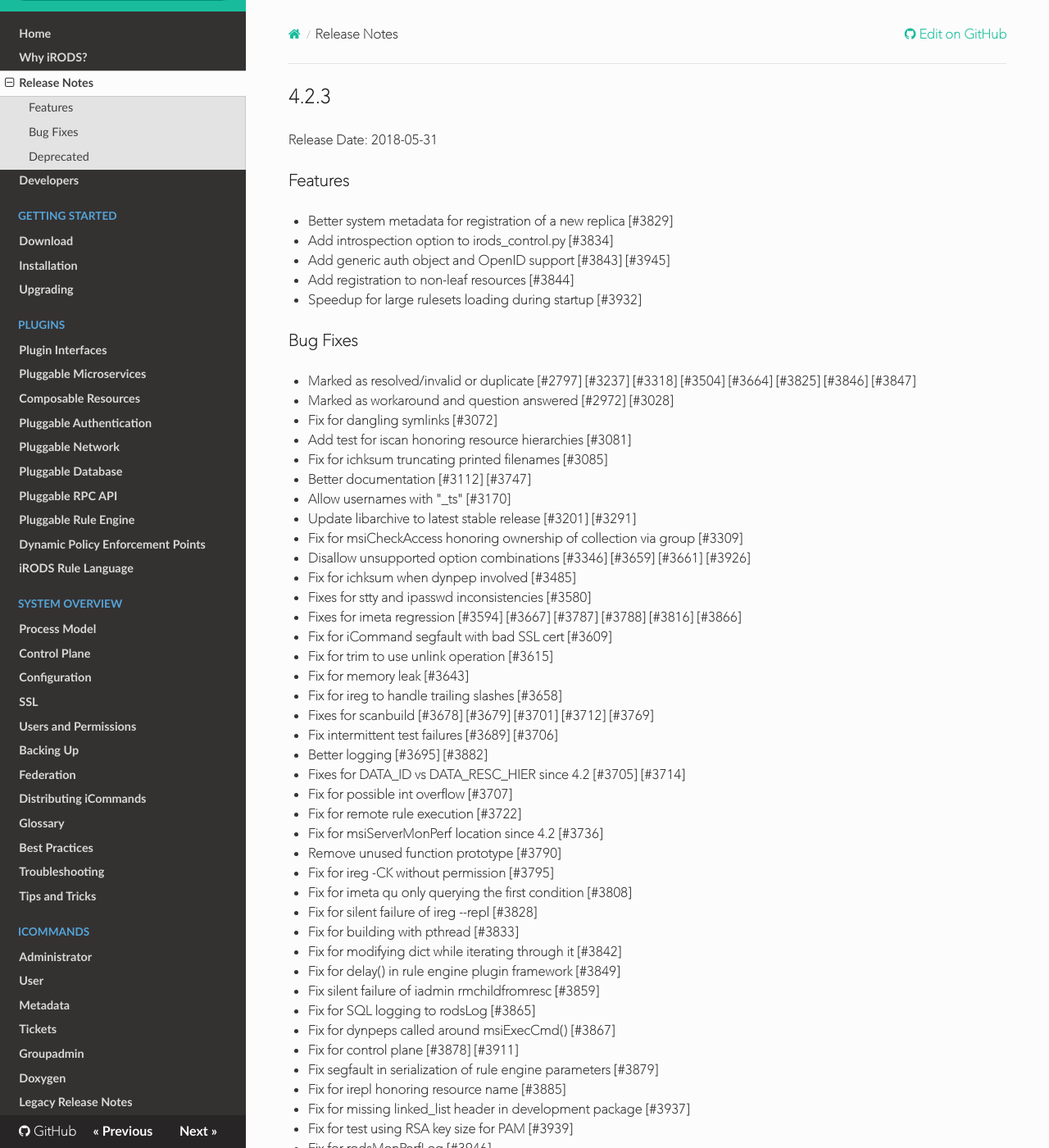
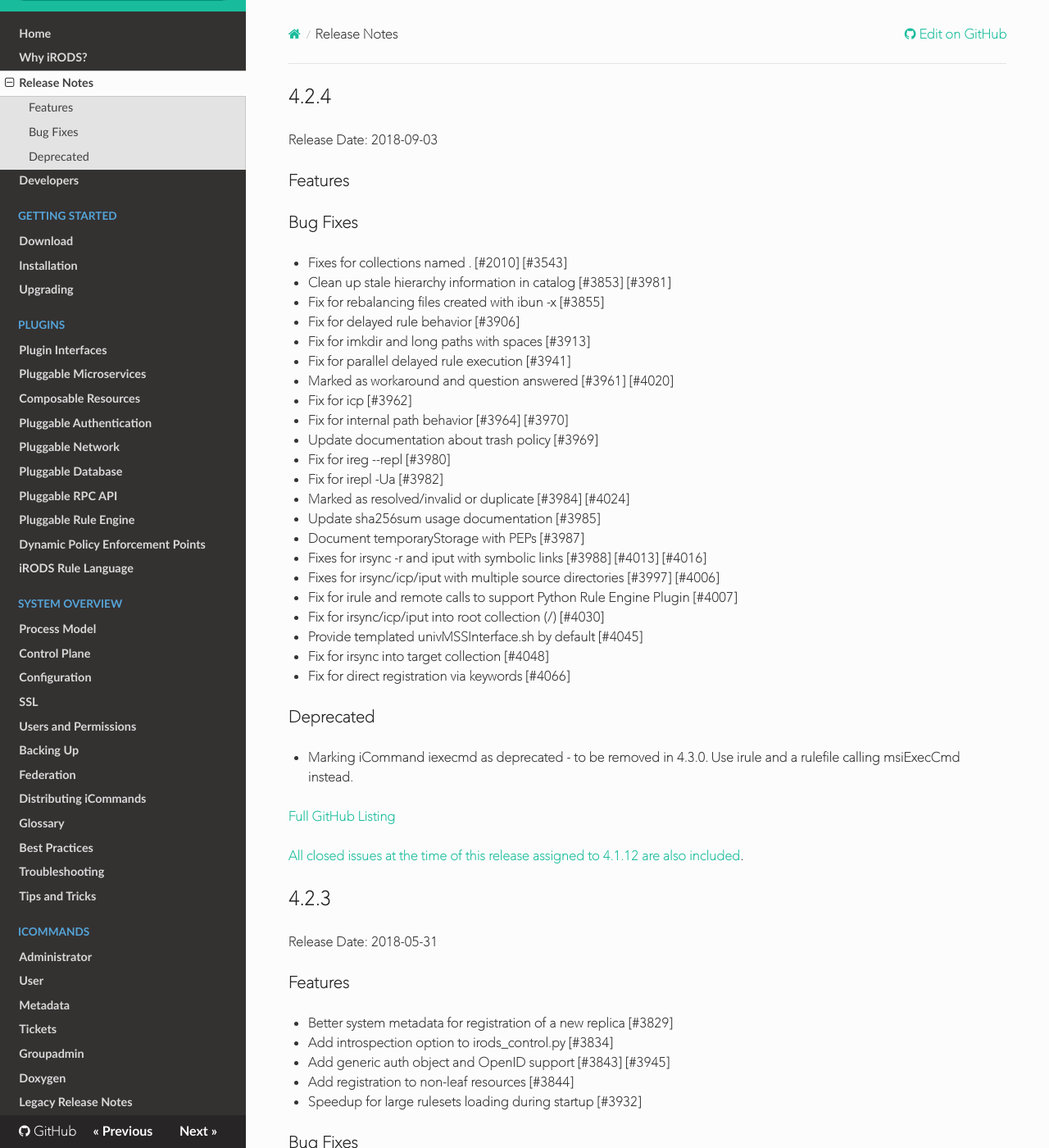
Before and after one commit to irods/irods_docs, an MkDocs documentation site: the page built from docs/release_notes.md, in a window 1280 px wide and 1400 px high. Shown: the whole window at 82% size. Built offline with MkDocs 1.6.1, drawn with Linux system fonts in a browser that asks for light colours; nearby versions of some CDN libraries; old or Windows-style settings are respelled for this version of MkDocs.

Commit message:
[irods/irods#3990] 4.2.4 release notes

```diff
--- a/docs/release_notes.md
+++ b/docs/release_notes.md
@@ -1,3 +1,42 @@
+## 4.2.4
+
+Release Date: 2018-09-03
+
+### Features
+
+### Bug Fixes
+
+ - Fixes for collections named . [#2010] [#3543]
+ - Clean up stale hierarchy information in catalog [#3853] [#3981]
+ - Fix for rebalancing files created with ibun -x [#3855]
+ - Fix for delayed rule behavior [#3906]
+ - Fix for imkdir and long paths with spaces [#3913]
+ - Fix for parallel delayed rule execution [#3941]
+ - Marked as workaround and question answered [#3961] [#4020]
+ - Fix for icp [#3962]
+ - Fix for internal path behavior [#3964] [#3970]
+ - Update documentation about trash policy [#3969]
+ - Fix for ireg --repl [#3980]
+ - Fix for irepl -Ua [#3982]
+ - Marked as resolved/invalid or duplicate [#3984] [#4024]
+ - Update sha256sum usage documentation [#3985]
+ - Document temporaryStorage with PEPs [#3987]
+ - Fixes for irsync -r and iput with symbolic links [#3988] [#4013] [#4016]
+ - Fixes for irsync/icp/iput with multiple source directories [#3997] [#4006]
+ - Fix for irule and remote calls to support Python Rule Engine Plugin [#4007]
+ - Fix for irsync/icp/iput into root collection (/) [#4030]
+ - Provide templated univMSSInterface.sh by default [#4045]
+ - Fix for irsync into target collection [#4048]
+ - Fix for direct registration via keywords [#4066]
+
+### Deprecated
+
+ - Marking iCommand iexecmd as deprecated - to be removed in 4.3.0.  Use irule and a rulefile calling msiExecCmd instead.
+
+ [Full GitHub Listing](https://github.com/irods/irods/issues?q=milestone%3A4.2.4)
+
+ [All closed issues at the time of this release assigned to 4.1.12 are also included](https://github.com/irods/irods/issues?q=milestone%3A4.1.12%20closed%3A%3C%3D2018-09-03).
+
 ## 4.2.3
 
 Release Date: 2018-05-31
```
